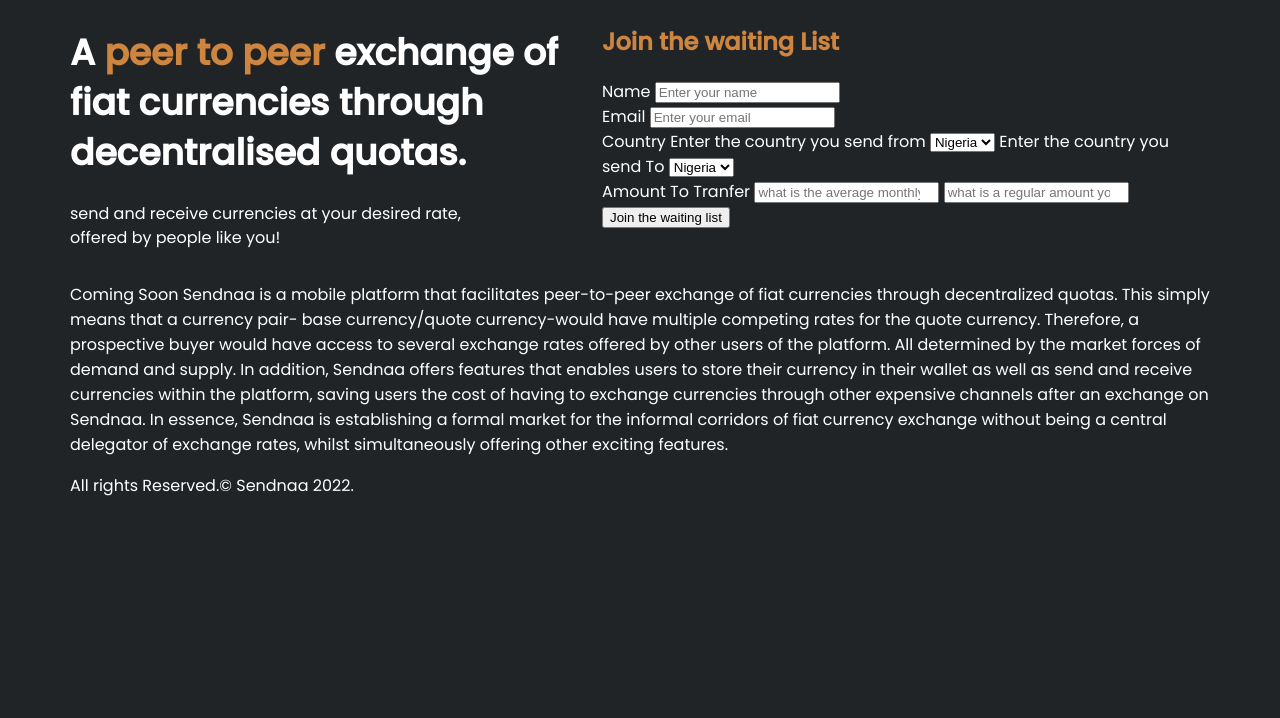
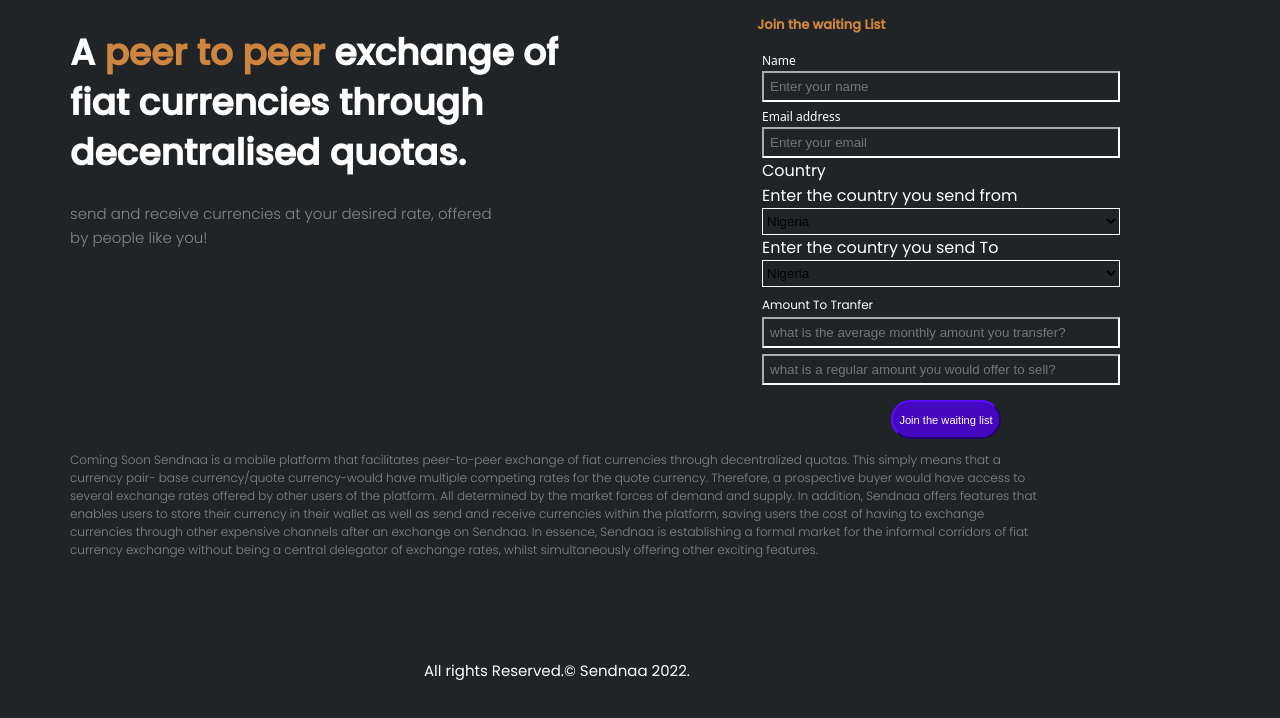
Before and after one commit to AbidemiT/sendnaaPrac, a plain HTML site: page index.html in a window 1280 px wide. Shown: the part 50-768 px from the top of the page. Drawn offline with Linux system fonts and the light colour scheme.

Commit message:
css modifications

```diff
--- a/assets/css/style.css
+++ b/assets/css/style.css
@@ -35,22 +35,123 @@ main .row {
     max-width: 532px;
 }
 
-.text-box > .heading-main {
+.text-box>.heading-main {
     font-size: 36px;
     line-height: 50px;
 }
 
-.text-box > .paragraph {
-    font-size: 16px;
+.text-box>.paragraph-rate {
+    font-size: 15px;
     line-height: 24px;
     max-width: 442px;
+    font-weight: 300;
+    color: rgba(255, 255, 255, 0.452);
+
 }
 
-.text-box > .heading-main .highlighted {
+.text-box>.heading-main .highlighted {
     color: var(--color-yellow);
 }
 
-.form-box > .heading-sub {
+.form-box>.heading-sub {
     font-size: 24px;
     color: var(--color-yellow);
+    margin-left: 25px;
+    font-size: small;
 }
+
+.form-container {
+    margin-left: 30px;
+
+}
+
+.input-container {
+    display: grid;
+    padding-right: 90px;
+    width: 35vw;
+    padding-top: 6px;
+}
+
+.input-container>.name-box {
+    color: var(--color-white);
+    font-family: system-ui, -apple-system, BlinkMacSystemFont, 'Segoe UI', Roboto, Oxygen, Ubuntu, Cantarell, 'Open Sans', 'Helvetica Neue', sans-serif;
+    font-size: 12px;
+    padding-bottom: 2px;
+}
+
+.input-container>.name-input {
+    padding: 6px;
+    background-color: var(--color-dark);
+    border-color: var(--color-white);
+}
+
+.select-container {
+    display: grid;
+    padding-right: 90px;
+
+}
+
+
+select {
+    padding-right: 20px;
+
+}
+
+.select-from {
+    padding-bottom: 4px;
+    padding-top: 4px;
+    background-color: var(--color-dark);
+    /* color: var(--color-dark); */
+    border-color: var(--color-white);
+    font-weight: lighter;
+
+}
+
+.amount {
+    margin-top: 3px;
+    margin-bottom: 3px;
+    font-size: 12px;
+
+
+}
+
+.btn-container {
+    text-align: center;
+    padding-right: 80px;
+
+}
+
+.btn-container>.btn {
+    background-color: var(--color-purple);
+    margin-top: 15px;
+    border-color: var(--color-purple);
+    color: var(--color-white);
+    border-radius: 40px;
+    padding-top: 10px;
+    padding-bottom: 10px;
+}
+
+.coming-soon-box>.paragraph {
+    font-size: 12px;
+    width: 974px;
+    font-weight: 300;
+    font-family: "poppins";
+    line-height: 18px;
+    height: 108px;
+    color: rgba(255, 255, 255, 0.452);
+
+}
+
+.paragraph-copyright>.bold {
+    color: var(--color-white);
+}
+
+.copyright>.paragraph-copyright {
+    text-align: center;
+    width: 974px;
+    font-family: "poppins";
+    font-size: 15px;
+}
+.paragraph-copyright{
+    margin-top: 100px;
+}
--- a/index.html
+++ b/index.html
@@ -1,15 +1,17 @@
 <!DOCTYPE html>
 <html lang="en">
-
   <head>
-    <meta charset="UTF-8">
-    <meta http-equiv="X-UA-Compatible" content="IE=edge">
-    <meta name="viewport" content="width=device-width, initial-scale=1.0">
+    <meta charset="UTF-8" />
+    <meta http-equiv="X-UA-Compatible" content="IE=edge" />
+    <meta name="viewport" content="width=device-width, initial-scale=1.0" />
     <title>Sendnaa | Landing Page</title>
-    <link rel="preconnect" href="https://fonts.googleapis.com">
-    <link rel="preconnect" href="https://fonts.gstatic.com" crossorigin>
-    <link href="https://fonts.googleapis.com/css2?family=Poppins:wght@300;400;500&display=swap" rel="stylesheet">
-    <link rel="stylesheet" href="assets/css/style.css">
+    <link rel="preconnect" href="https://fonts.googleapis.com" />
+    <link rel="preconnect" href="https://fonts.gstatic.com" crossorigin />
+    <link
+      href="https://fonts.googleapis.com/css2?family=Poppins:wght@300;400;500&display=swap"
+      rel="stylesheet"
+    />
+    <link rel="stylesheet" href="assets/css/style.css" />
   </head>
 
   <body>
@@ -17,11 +19,14 @@
       <div class="container">
         <nav>
           <div class="logo-container">
-                    <img src="assets/svgs/sendnaa-logo.svg" alt="Sendnaa Logo" class="logo">
+            <img
+              src="assets/svgs/sendnaa-logo.svg"
+              alt="Sendnaa Logo"
+              class="logo"
+            />
           </div>
         </nav>
       </div>
-
     </header>
     <main>
       <div class="container">
@@ -29,10 +34,12 @@
           <div class="col-1">
             <div class="text-box">
               <h1 class="heading-main">
-                            A <span class="highlighted">peer to peer </span> exchange of fiat currencies through decentralised quotas.
+                A <span class="highlighted">peer to peer </span> exchange of
+                fiat currencies through decentralised quotas.
               </h1>
-                        <p class="paragraph">
-                            send and receive currencies at your desired rate, offered by people like you!
+              <p class="paragraph-rate">
+                send and receive currencies at your desired rate, offered by
+                people like you!
               </p>
             </div>
           </div>
@@ -42,40 +49,71 @@
               <div class="form-container">
                 <form action="">
                   <div class="input-container">
-                                    <label for="name">Name</label>
-                                    <input type="text" id="name" placeholder="Enter your name">
+                    <label for="name" class="name-box">Name</label>
+                    <input
+                      type="text"
+                      id="name"
+                      placeholder="Enter your name"
+                      class="name-input"
+                    />
                   </div>
                   <div class="input-container">
-                                    <label for="email">Email</label>
-                                    <input type="email" placeholder="Enter your email">
+                    <label for="email " class="name-box">Email address</label>
+                    <input
+                      type="email"
+                      placeholder="Enter your email"
+                      class="name-input"
+                    />
                   </div>
                   <div class="select-container">
                     <label for="Country">Country</label>
-                                    <label for="countryFrom">Enter the country you send from</label>
-                                    <select name="countryFrom" id="countryFrom">
-                                        <option value="nigeria">Nigeria</option>
-                                        <option value="ghana">Ghana</option>
-                                        <option value="usa">USA</option>
+                    <label for="countryFrom"
+                      >Enter the country you send from</label
+                    >
+                    <select
+                      name="countryFrom"
+                      id="countryFrom"
+                      class="select-from"
+                    >
+                      <option value="Nigeria">Nigeria</option>
+                      <option value="Ghana">Ghana</option>
+                      <option value="Usa">USA</option>
                     </select>
 
                     <label for="countryTo">Enter the country you send To</label>
-                                    <select name="countryTo" id="countryTo">
+                    <select name="countryTo" id="countryTo" class="select-from">
                       <option value="nigeria">Nigeria</option>
                       <option value="ghana">Ghana</option>
                       <option value="usa">USA</option>
                     </select>
                   </div>
                   <div class="input-container">
-                                    <label for="Country">Amount To Tranfer</label>
+                    <label for="Country" class="amount"
+                      >Amount To Tranfer</label
+                    >
 
-                                    <input type="number" name="" id=""
-                                        placeholder="what is the average monthly amount you transfer?">
-                                    <input type="number" name="" id=""
-                                        placeholder="what is a regular amount you would offer to sell?">
+                    <input
+                      type="number"
+                      name=""
+                      id=""
+                      placeholder="what is the average monthly amount you transfer?"
+                      class="name-input"
+                    />
+                  </div>
+                  <div class="input-container">
+                    <input
+                      type="number"
+                      name=""
+                      id=""
+                      placeholder="what is a regular amount you would offer to sell?"
+                      class="name-input"
+                    />
                   </div>
 
                   <div class="btn-container">
-                                    <button type="submit" class="btn">Join the waiting list</button>
+                    <button type="submit" class="btn">
+                      <small>Join the waiting list</small>
+                    </button>
                   </div>
                 </form>
               </div>
@@ -87,27 +125,28 @@
     <footer>
       <div class="container">
         <div class="row coming-soon-box">
-                <p class="paragraph"><span class="bold">Coming Soon</span> Sendnaa is a mobile platform that facilitates
-                    peer-to-peer exchange of fiat currencies through decentralized quotas. This simply means that a
-                    currency
-                    pair- base currency/quote currency-would have multiple competing rates for the quote currency.
-                    Therefore, a prospective buyer would have access to several exchange rates offered by other users of
-                    the
-                    platform. All determined by the market forces of demand and supply. In addition, Sendnaa offers
-                    features
-                    that enables users to store their currency in their wallet as well as send and receive currencies
-                    within
-                    the platform, saving users the cost of having to exchange currencies through other expensive
-                    channels
-                    after an exchange on Sendnaa. In essence, Sendnaa is establishing a formal market for the informal
-                    corridors of fiat currency exchange without being a central delegator of exchange rates, whilst
-                    simultaneously offering other exciting features.</p>
+          <p class="paragraph">
+            <span class="bold">Coming Soon</span> Sendnaa is a mobile platform
+            that facilitates peer-to-peer exchange of fiat currencies through
+            decentralized quotas. This simply means that a currency pair- base
+            currency/quote currency-would have multiple competing rates for the
+            quote currency. Therefore, a prospective buyer would have access to
+            several exchange rates offered by other users of the platform. All
+            determined by the market forces of demand and supply. In addition,
+            Sendnaa offers features that enables users to store their currency
+            in their wallet as well as send and receive currencies within the
+            platform, saving users the cost of having to exchange currencies
+            through other expensive channels after an exchange on Sendnaa. In
+            essence, Sendnaa is establishing a formal market for the informal
+            corridors of fiat currency exchange without being a central
+            delegator of exchange rates, whilst simultaneously offering other
+            exciting features.
+          </p>
         </div>
         <div class="row copyright">
-                <p class="paragraph">All rights Reserved.&copy; Sendnaa 2022.</p>
+          <p class="paragraph-copyright">All rights Reserved.&copy; Sendnaa 2022.</p>
         </div>
       </div>
     </footer>
   </body>
-
 </html>
```
Lines whose indentation alone changed are shown as unchanged.
